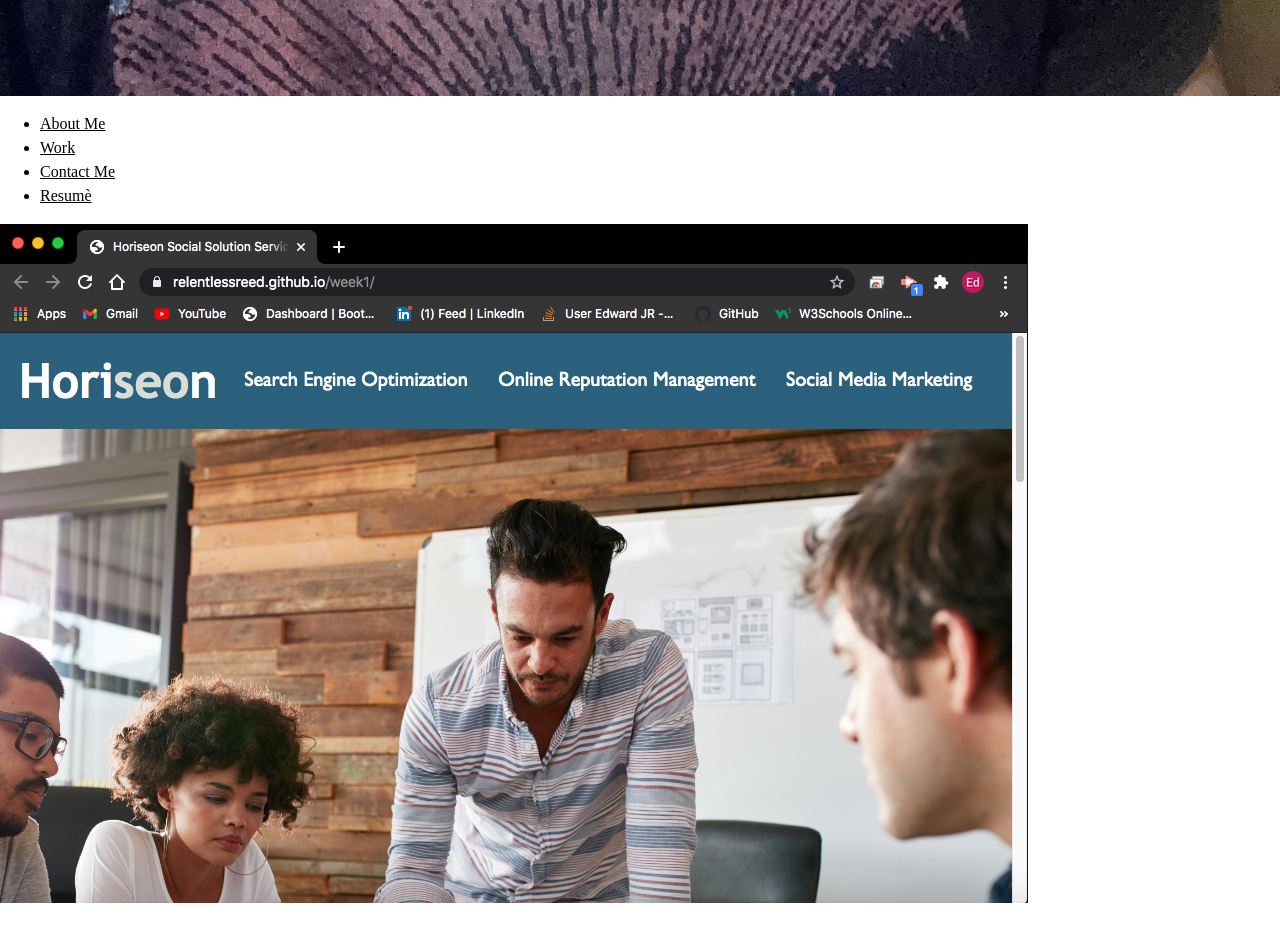
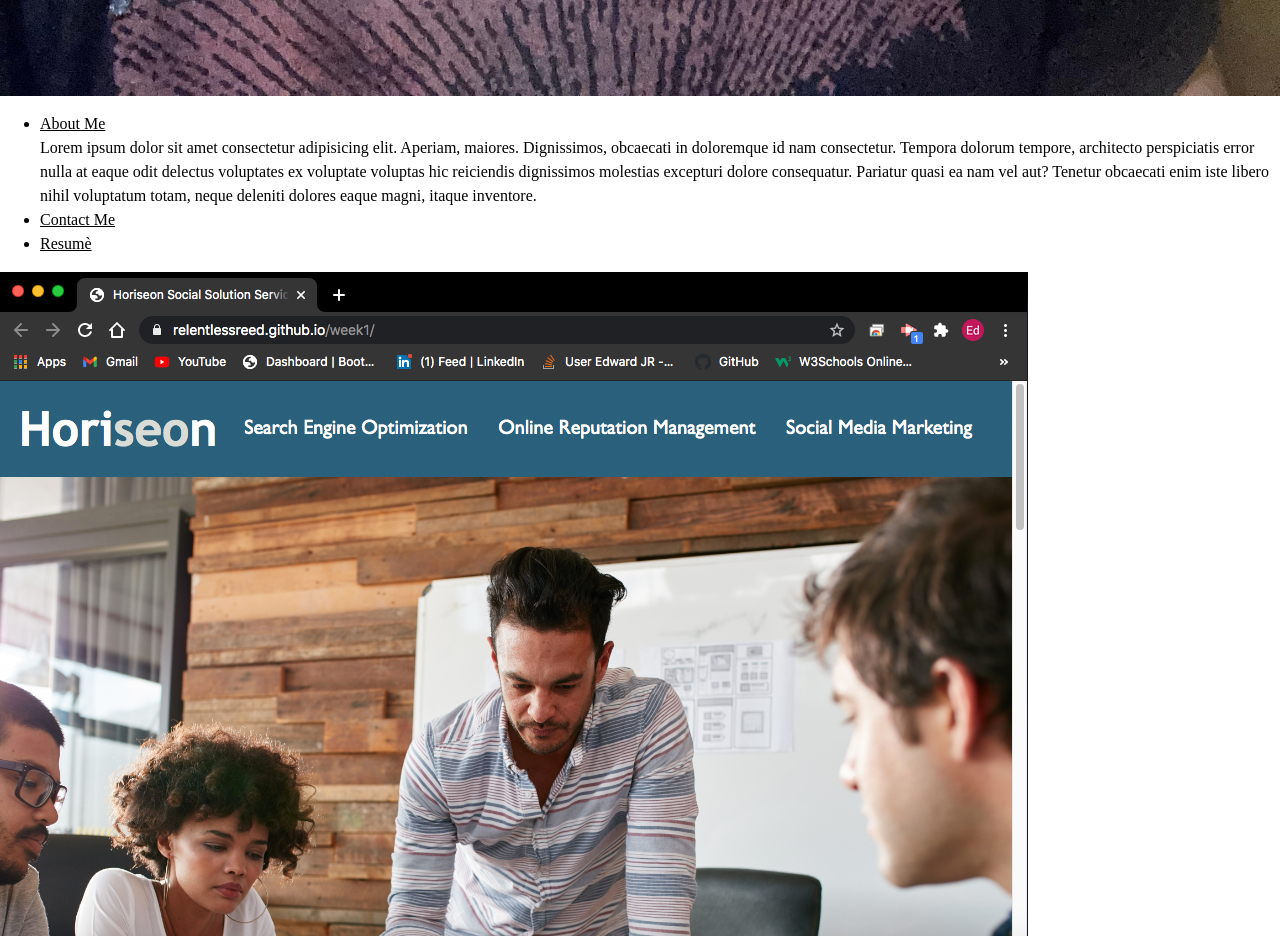
Before and after one commit to relentlessreed/week2, a plain HTML site: page index.html in a window 1280 px wide. Shown: the part 1680-2616 px from the top of the page. Before the commit the page ends 2583 px from the top, so only its background shows below. Drawn offline with Linux system fonts and the light colour scheme; files that its build step writes are made by us from their sources.

Commit message:
(I realized I skipped a step) Added about me placeholder

```diff
--- a/index.html
+++ b/index.html
@@ -24,7 +24,7 @@
     <img src="assets/images/me.jpeg" alt="me" />
     <ul>
       <li><u>About Me</u></li>
-      <li><u>Work</li></u>
+      <p>Lorem ipsum dolor sit amet consectetur adipisicing elit. Aperiam, maiores. Dignissimos, obcaecati in doloremque id nam consectetur. Tempora dolorum tempore, architecto perspiciatis error nulla at eaque odit delectus voluptates ex voluptate voluptas hic reiciendis dignissimos molestias excepturi dolore consequatur. Pariatur quasi ea nam vel aut? Tenetur obcaecati enim iste libero nihil voluptatum totam, neque deleniti dolores eaque magni, itaque inventore.</p>
       <li><u>Contact Me</li></u>
       <li><u>Resumè</li></u>
     </ul>
```
